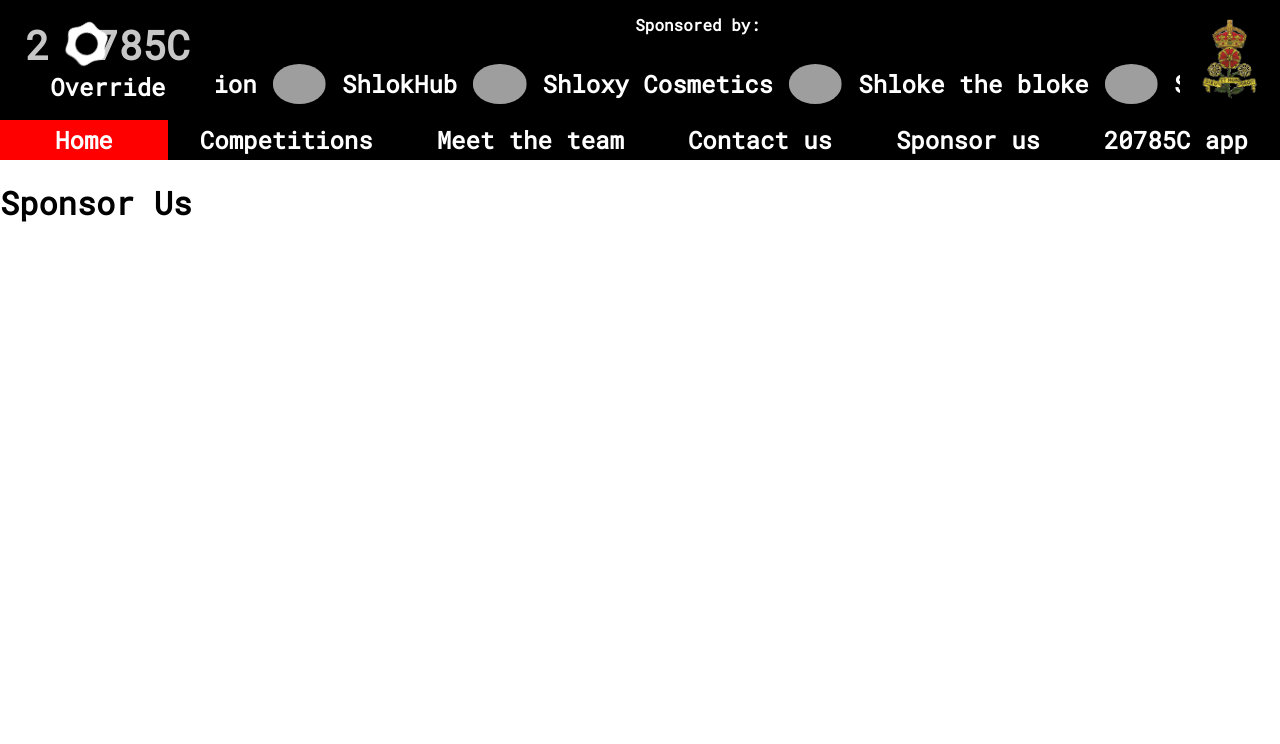
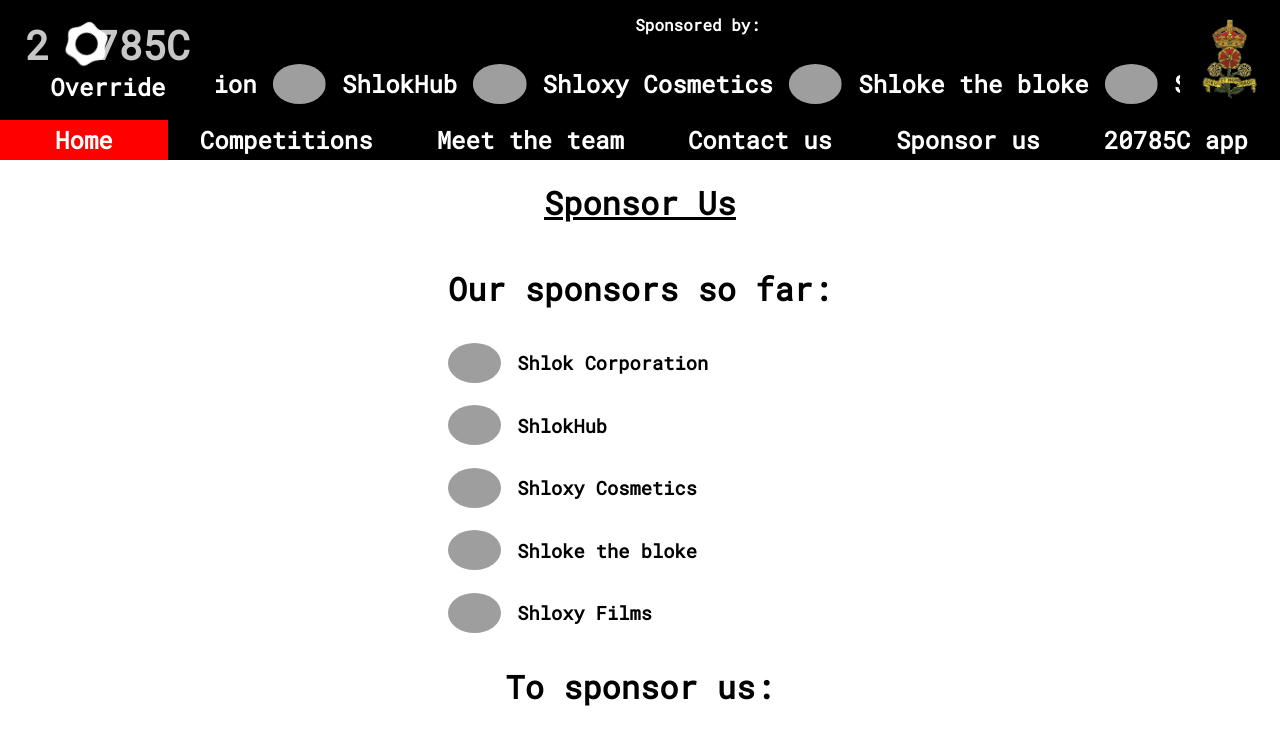
Before and after one commit to PP6464/20785CWeb, a React (Create React App) app: page /sponsor-us in a window 1280 px wide. Shown: the top 744 px of the page. Built offline with nearby package versions, Linux system fonts and the light colour scheme; grey boxes are pictures that could not be loaded.

Commit message:
sponsor us (still need to confirm how to register sponsorship)

```diff
--- a/src/sponsor-us/sponsor-us.css
+++ b/src/sponsor-us/sponsor-us.css
@@ -0,0 +1,6 @@
+#sponsor-us-container {
+    display: flex;
+    flex-direction: column;
+    justify-content: flex-start;
+    align-items: center;
+}
--- a/src/sponsor-us/sponsor-us.tsx
+++ b/src/sponsor-us/sponsor-us.tsx
@@ -1,9 +1,42 @@
 import './sponsor-us.css'
+import { useState, useEffect } from 'react'
 
 function SponsorUs() {
+    const [sponsors, setSponsors] = useState([])
+
+    function loadSponsors() {
+        fetch("/data/sponsors.json").then(sponsors => {
+            sponsors.json().catch(_ => {
+            }).then(data => {
+                setSponsors(data)
+            })
+        })
+    }
+    useEffect(loadSponsors, [])
+
     return (
-        <div>
-            <h1>Sponsor Us</h1>
+        <div id="sponsor-us-container">
+            <h1 style={{textDecoration: "underline"}}>Sponsor Us</h1>
+            {
+                sponsors.length === 0 ? <h3>No sponsors yet. Become our first sponsor and get your brand on our robot!</h3> : <div>
+                    <h1>Our sponsors so far:</h1>
+                    {
+                        sponsors.map((sponsor: any) => (
+                            <a className="sponsor" key={sponsor.id} style={{
+                                display: "flex",
+                                alignItems: "center",
+                                color: "black",
+                                textDecoration: "none"
+                            }} href={sponsor.website} target="_blank" rel="noreferrer">
+                                <img src={sponsor.photo} style={{height: "5vh", borderRadius: "50%"}}
+                                    alt=""/>
+                                <h3 style={{paddingLeft: "1rem", paddingRight: "1rem"}}>{sponsor.name}</h3>
+                            </a>
+                        ))
+                    }
+                </div>
+            }
+            <h1>To sponsor us:</h1>
         </div>
     )
 }
```
